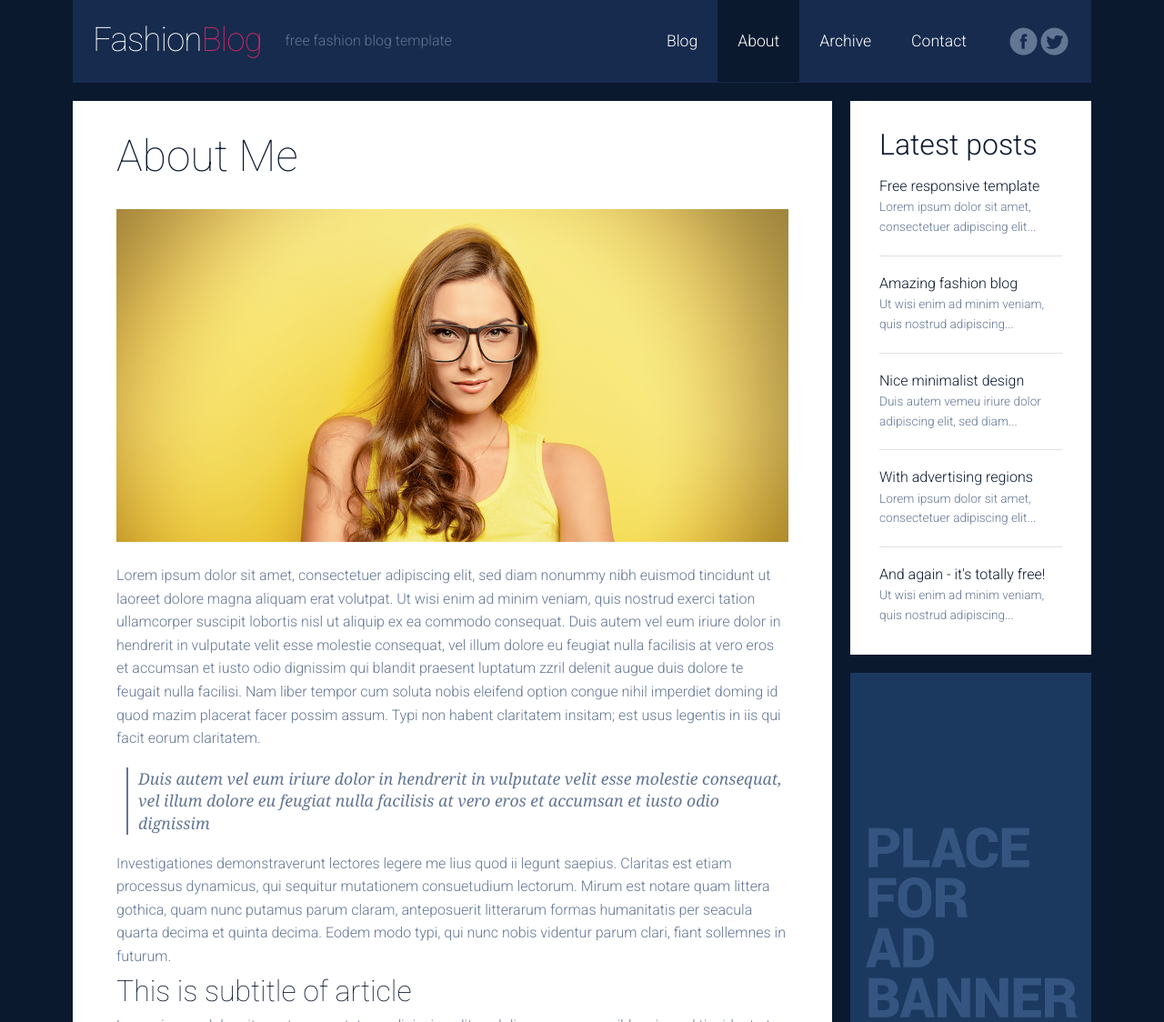
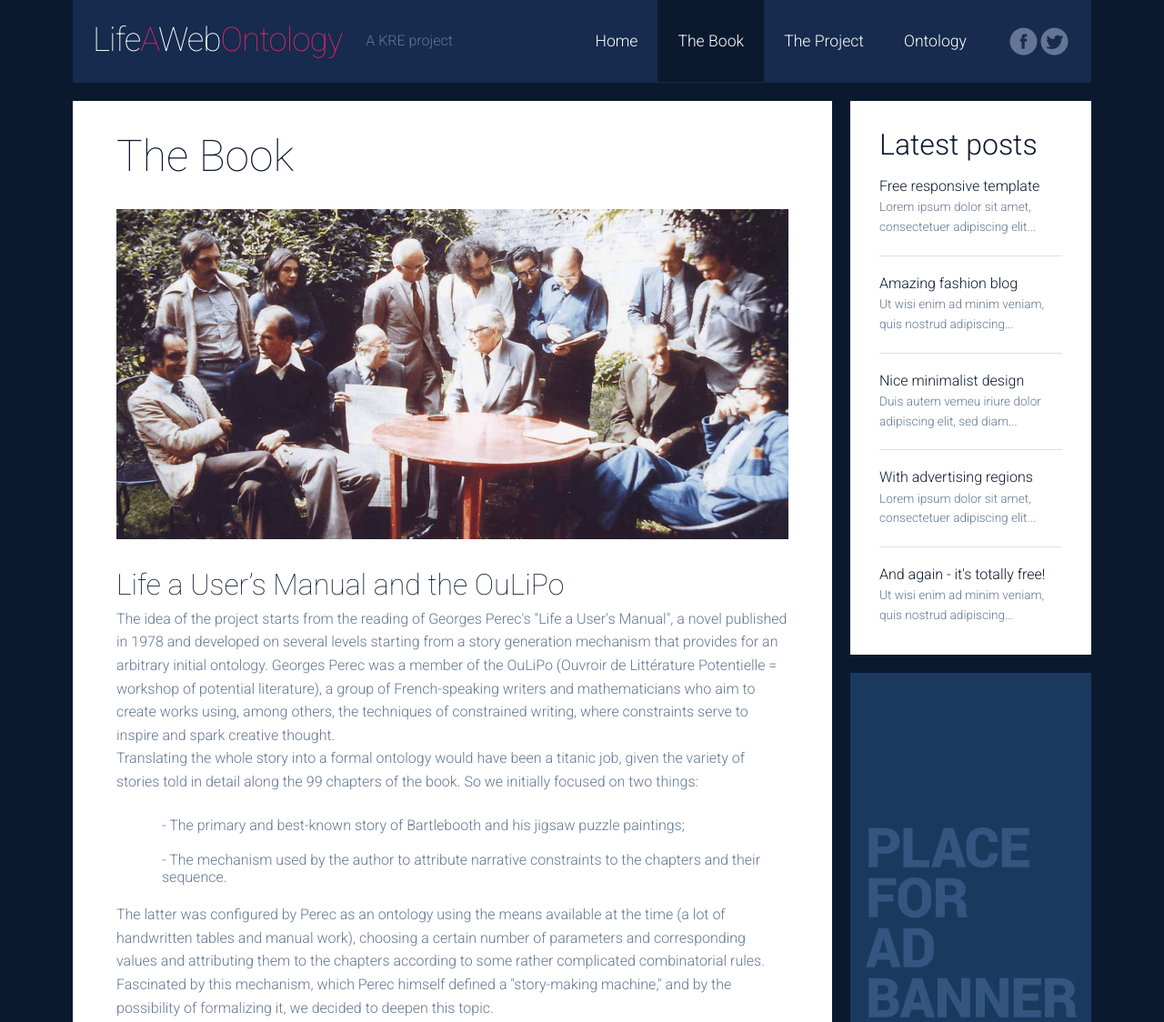
Before and after one commit to diegochillo/lawo, a plain HTML site: page about.html in a window 1280 px wide. Shown: the top 1124 px of the page at 91% size. Drawn offline with Linux system fonts and the light colour scheme.

Commit message:
First load of contents

```diff
--- a/about.html
+++ b/about.html
@@ -3,10 +3,10 @@
    <head>
       <meta charset="UTF-8">
       <meta name="viewport" content="width=device-width" />
-      <title>Fashion is our passion | About Me
+      <title>The Book
       </title>
-      <meta name="description" content="Download free amazing responsive Fashion Blog template."/>
-      <meta name="keywords" content="free, responsive, blog, fashion"/>
+      <meta name="description" content="A web ontology based on the way Georges Perec wrote Life a User's Manual."/>
+      <meta name="keywords" content="Georges Perec, Life a User's Manual, OuLiPo"/>
       <link rel="stylesheet" href="css/components.css">
       <link rel="stylesheet" href="css/responsee.css">
       <!-- CUSTOM STYLE -->
@@ -28,21 +28,21 @@
                <div class="top-nav">
                   <p class="nav-text"></p>
                   <a class="logo" href="index.html">
-                  Fashion<span>Blog</span>
+                  Life<span>A</span>Web<span>Ontology</span>
                   </a>
-                  <h1>free fashion blog template</h1>
+                  <h1>A KRE project</h1>
                   <ul class="top-ul right">
                     <li>
-                        <a href="index.html">Blog</a>
+                       <a href="index.html">Home</a>
                     </li>
                     <li>
-                        <a href="about.html">About</a>
+                       <a href="about.html">The Book</a>
                     </li>
                     <li>
-                        <a href="archive.html">Archive</a>
+                       <a href="archive.html">The Project</a>
                     </li>
                     <li>
-                        <a href="contact.html">Contact</a>
+                       <a href="contact.html">Ontology</a>
                     </li>
                      <div class="social right">
                         <a target="_blank" href="https://www.facebook.com/myresponsee">
@@ -66,17 +66,26 @@
                <article class="margin-bottom">
                   <!-- text -->
                   <div class="post-text">
-                     <h1>About Me</h1>
-                     <img src="img/post3-big.jpg" alt="Fashion">
+                     <h1>The Book</h1>
+                     <img src="img/kre/fourmel-hero.png" alt="OuLiPo">
+                     <h2>Life a User’s Manual and the OuLiPo</h2>
                      <p>
-                        Lorem ipsum dolor sit amet, consectetuer adipiscing elit, sed diam nonummy nibh euismod tincidunt ut laoreet dolore magna
-                        aliquam erat volutpat. Ut wisi enim ad minim veniam, quis nostrud exerci tation ullamcorper suscipit lobortis nisl ut aliquip
-                        ex ea commodo consequat. Duis autem vel eum iriure dolor in hendrerit in vulputate velit esse molestie consequat, vel illum
-                        dolore eu feugiat nulla facilisis at vero eros et accumsan et iusto odio dignissim qui blandit praesent luptatum zzril delenit
-                        augue duis dolore te feugait nulla facilisi. Nam liber tempor cum soluta nobis eleifend option congue nihil imperdiet doming
-                        id quod mazim placerat facer possim assum. Typi non habent claritatem insitam; est usus legentis in iis qui facit eorum claritatem.
+                       The idea of the project starts from the reading of Georges Perec's "Life a User's Manual", a novel published in 1978 and developed on several levels starting from a story generation mechanism that provides for an arbitrary initial ontology.
+                      Georges Perec was a member of the OuLiPo (Ouvroir de Littérature Potentielle = workshop of potential literature), a group of French-speaking writers and mathematicians who aim to create works using, among others, the techniques of constrained writing, where constraints serve to inspire and spark creative thought.
                     </p>
-                     <br>
+                    <p>
+                      Translating the whole story into a formal ontology would have been a titanic job, given the variety of stories told in detail along the 99 chapters of the book. So we initially focused on two things:<br/><br/>
+                      <dl style="color:#637693; padding-left:50px;">
+                        <dd>- The primary and best-known story of Bartlebooth and his jigsaw puzzle paintings;<br/><br/></li>
+                        <dd>- The mechanism used by the author to attribute narrative constraints to the chapters and their sequence.<br/><br/></li>
+                      </dl>
+                    </p>
+
+                    <p>
+                      The latter was configured by Perec as an ontology using the means available at the time (a lot of handwritten tables and manual work), choosing a certain number of parameters and corresponding values and attributing them to the chapters according to some rather complicated combinatorial rules. Fascinated by this mechanism, which Perec himself defined a "story-making machine," and by the possibility of formalizing it, we decided to deepen this topic.
+                    </p>
+
+                     <!--
                      <blockquote>
                         Duis autem vel eum iriure dolor in hendrerit in vulputate velit esse molestie consequat, vel illum
                         dolore eu feugiat nulla facilisis at vero eros et accumsan et iusto odio dignissim
@@ -100,6 +109,7 @@
                         augue duis dolore te feugait nulla facilisi. Nam liber tempor cum soluta nobis eleifend option congue nihil imperdiet doming
                         id quod mazim placerat facer possim assum. Typi non habent claritatem insitam; est usus legentis in iis qui facit eorum claritatem.
                      </p>
+                   -->
                   </div>
                </article>
                <!-- AD REGION -->
```
Also changed, not shown: index.html (+5 -5 lines), img/kre/fourmel-hero.png (added). Lines whose indentation alone changed are shown as unchanged.
